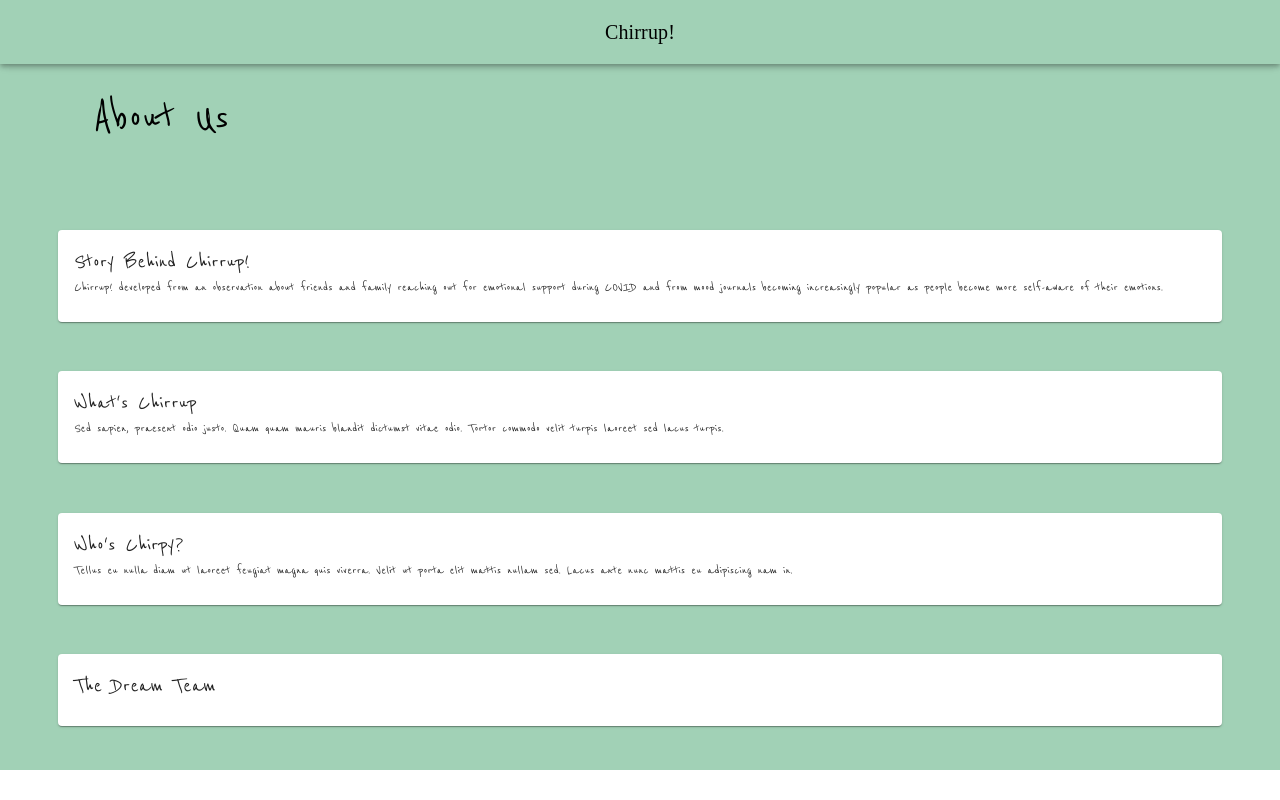
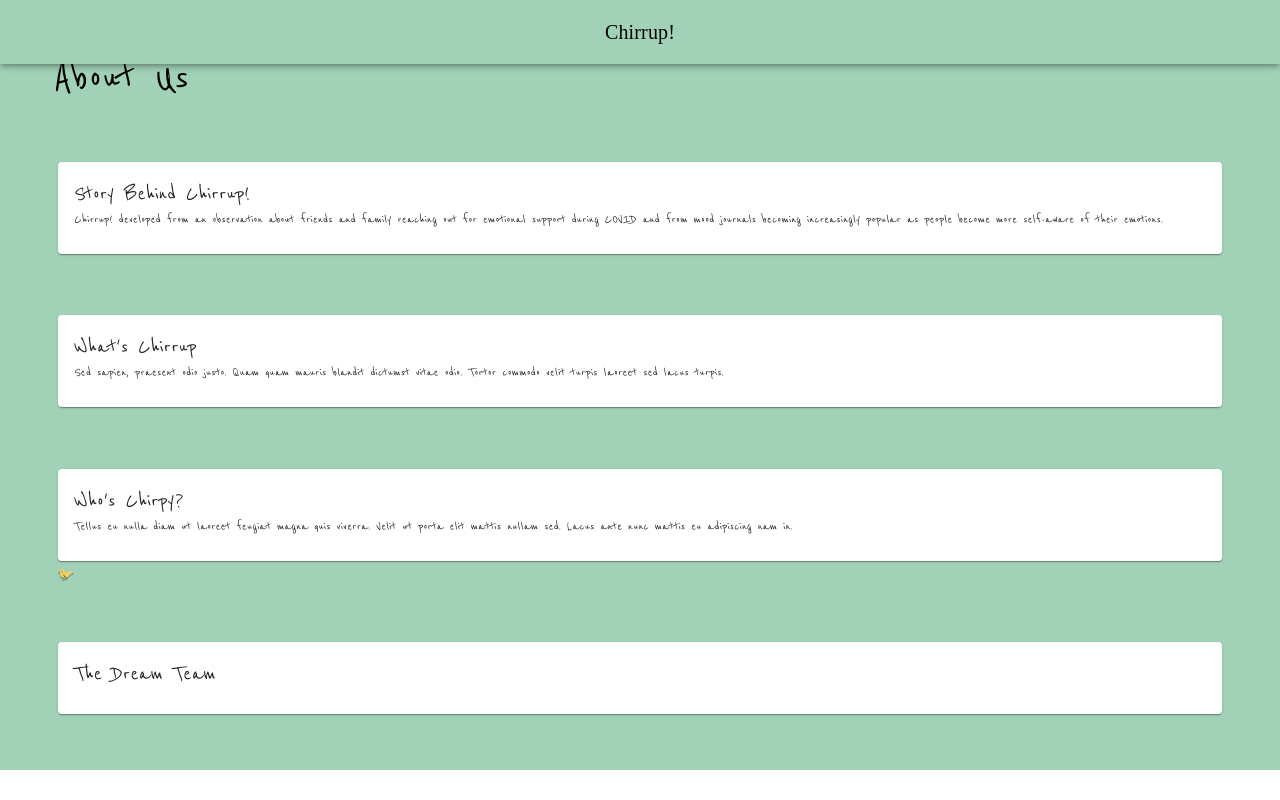
Before and after one commit to kishaprudente/madagascar, a React (Create React App) app in the folder client/: page /about in a window 1280 px wide. Built offline with nearby package versions, Linux system fonts and the light colour scheme; a web font is replaced by a local one.

Commit message:
Added the props

```diff
--- a/client/src/pages/About.js
+++ b/client/src/pages/About.js
@@ -12,7 +12,7 @@ const About = () => {
       style={{ background: '#A1D1B6', height: '90vh', justifyContent: 'center', fontFamily: 'Rosarivo' }}
     >
     <Grid item xs={10} sm={11}>
-          <Typography style={{ fontFamily: 'Reenie Beanie', display: 'flex', padding: '40px'}} variant='h3'>
+          <Typography style={{ fontFamily: 'Reenie Beanie', display: 'flex'}} variant='h3'>
             About Us
           </Typography>
       </Grid>
@@ -28,13 +28,15 @@ const About = () => {
         <AboutCard
         title="What's Chirrup"
         description="Sed sapien, praesent odio justo. Quam quam mauris blandit dictumst vitae odio. Tortor commodo velit turpis laoreet sed lacus turpis."
-        />
+       />
     </Grid>
     <Grid item xs={11} alignItems='center'>
         <AboutCard
         title="Who's Chirpy?"
         description="Tellus eu nulla diam ut laoreet feugiat magna quis viverra. Velit ut porta elit mattis nullam sed. Lacus ante nunc mattis eu adipiscing nam in."
         />
+        <img src={chirpy} alt='chirpy the bird' style={chirpyStyle}/>
+
     </Grid>
     <Grid item xs={11} alignItems='center'>
         <AboutCard
@@ -46,3 +48,9 @@ const About = () => {
 }
 
 export default About;
+
+const chirpyStyle = {
+  width: '1em',
+  height: '1em',
+  marginLeft: '5px',
+};
```
